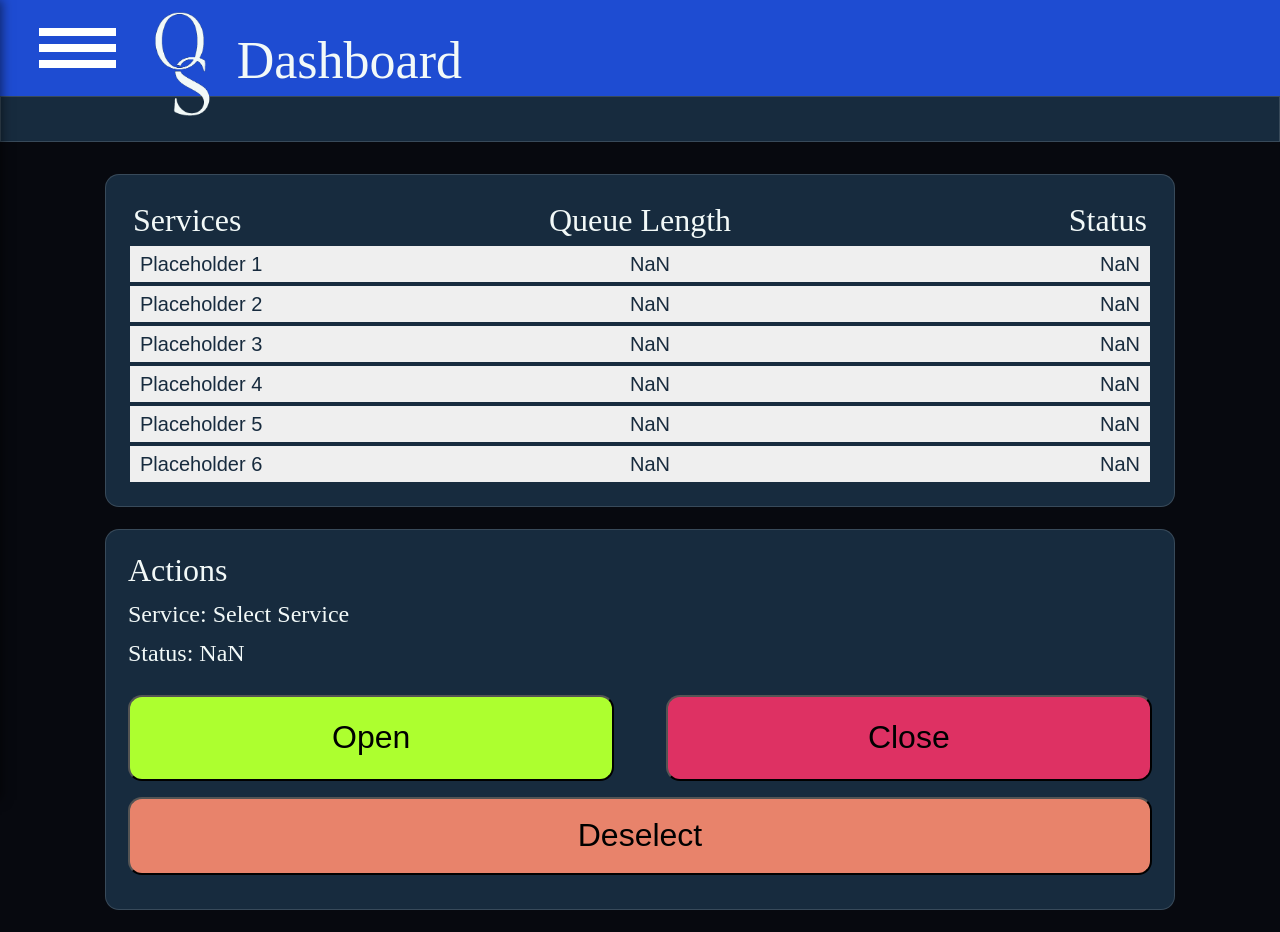
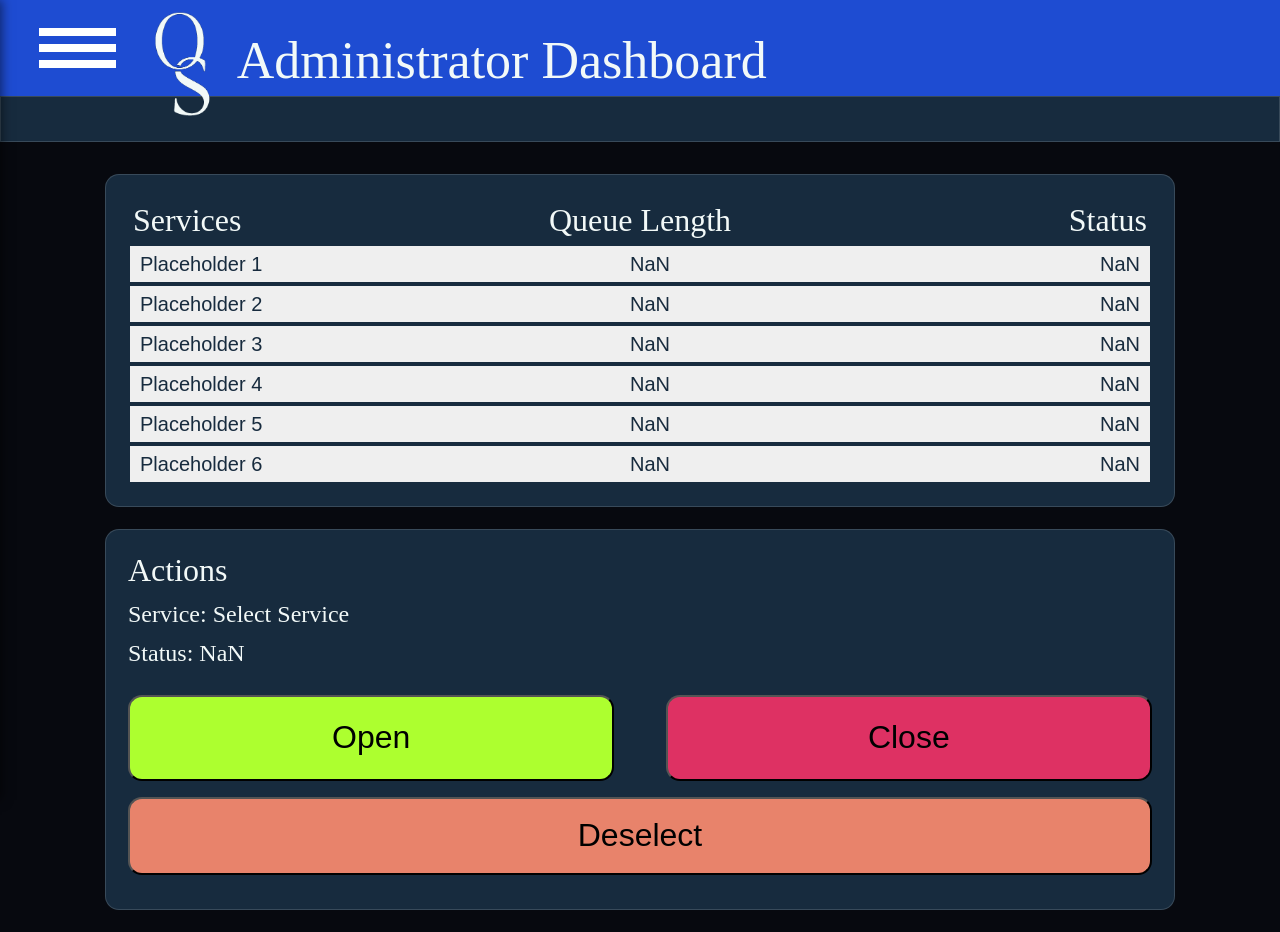
Before and after one commit to Antiquely3031/COSC4353_SoftwareDesignGroup1_Summer2026, a plain HTML site: page AdminUI/HTML/AdminDash.html in a window 1280 px wide. Drawn offline with Linux system fonts and the light colour scheme.

Commit message:
Update AdminDash.html
Just added "Administrator" to title to differentiate User/Admin portions

```diff
--- a/AdminUI/HTML/AdminDash.html
+++ b/AdminUI/HTML/AdminDash.html
@@ -40,7 +40,7 @@
 
             <img src="../../QueueSmartLogo.png" alt="QueueSmart logo">
 
-            <p>Dashboard</p>
+            <p>Administrator Dashboard</p>
         </header>
 
         <div class="decor-bar"></div>
```
